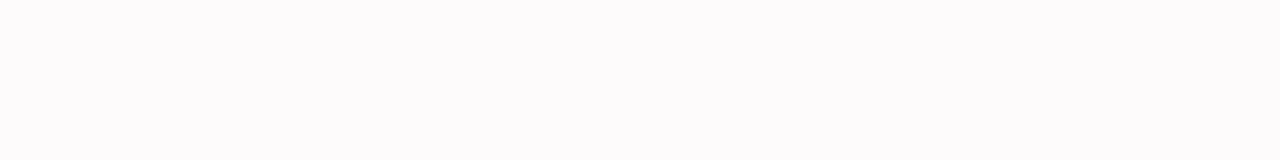
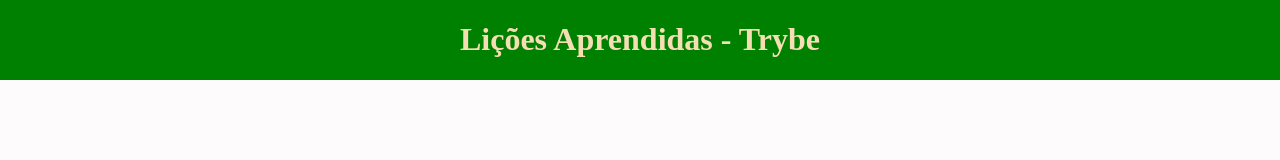
Before and after one commit to tonistorres/project-lessons-learned, a website: page index.html in a window 1280 px wide. Drawn offline with Linux system fonts and the light colour scheme.

Commit message:
Requesito 2 avaliado com sucesso: Adicione uma barra superior com um título

```diff
--- a/index.html
+++ b/index.html
@@ -1,5 +1,6 @@
 <!DOCTYPE html>
 <html lang="pt-br">
+
 <head>
     <meta charset="UTF-8">
     <meta http-equiv="X-UA-Compatible" content="IE=edge">
@@ -7,11 +8,20 @@
     <title>lessons-learned</title>
     <link rel="stylesheet" href="style.css">
 </head>
+
 <body>
+
+<header id="cabecalho">
+
+    <h1 id="titulo">Lições Aprendidas - Trybe</h1>
+
+</header>
+
 
 
 
 
 
 </body>
+
 </html>
--- a/style.css
+++ b/style.css
@@ -2,3 +2,13 @@
 body{
     background-color: rgb(253, 251, 251);
 }
+
+#cabecalho{
+    background-color: green;
+    color: wheat;
+    left: 0;
+    position: fixed;
+    text-align: center;
+    top: 0;
+    width: 100%;
+}
```
